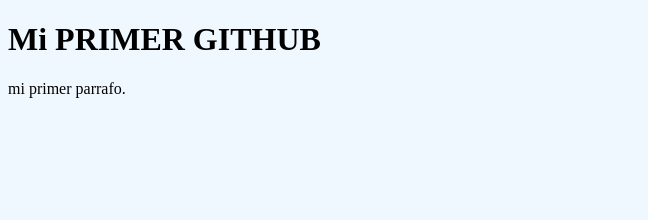
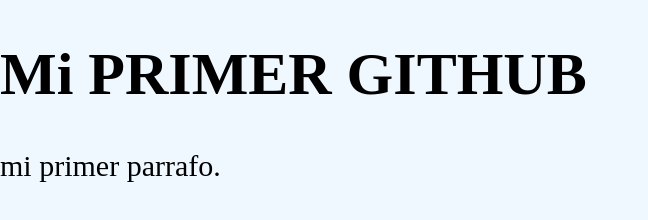
Before and after one commit to iviyo22/iviyo1, a plain HTML site: page index.html in a window 1280 px wide. Shown: the whole page, without its empty margins (0-648 px from the left). Drawn offline with Linux system fonts and the light colour scheme.

Commit message:
cambio de css nueva rama

```diff
--- a/style.css
+++ b/style.css
@@ -1,3 +1,5 @@
 body{
     background-color: aliceblue;
+    font-size: 30px;
+    margin: 0;
 }
```
